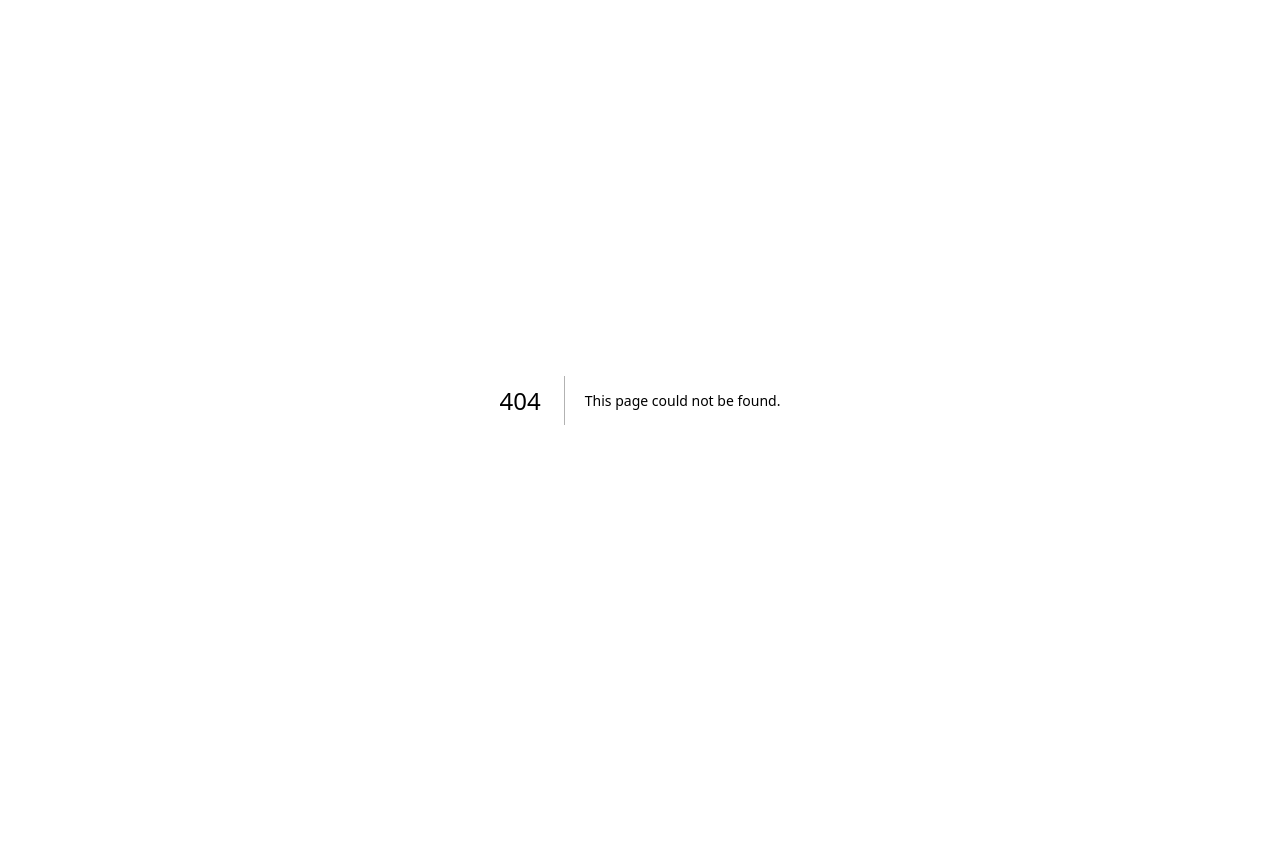
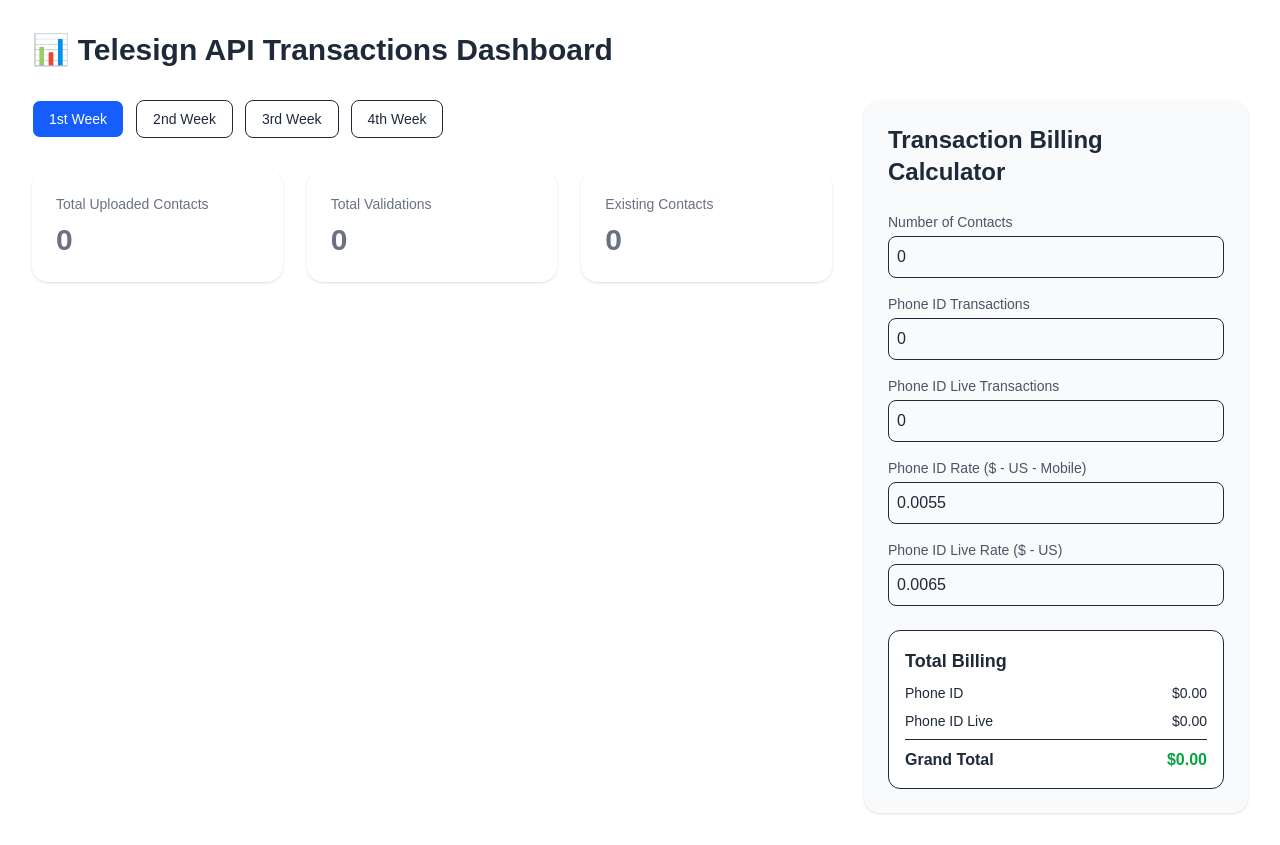
Before and after one commit to svtech01/sv-telesign-web-app, a Next.js app: page /dashboard in a window 1280 px wide. Before the commit this address had no page. Before the commit the page ends 800 px from the top, so only its background shows below. Built offline with nearby package versions, Linux system fonts and the light colour scheme.

Commit message:
dashboard, enabled

```diff
--- a/app/components/ValidationForm.jsx
+++ b/app/components/ValidationForm.jsx
@@ -10,24 +10,53 @@
   const router = useRouter();
   const [loading, setLoading] = useState(false);
   const [currentTask, setCurrentTask] = useState("Processing...");
-  const [formData, setFormData] = useState({
-    file: null,
-    validation_mode: "real",
-    validation_limit: "all",
-    clear_previous: "true",
-    live_status: "true",
-  });
 
-  const handleChange = (e) => {
-    const { name, value, type, files } = e.target;
-    setFormData({
-      ...formData,
-      [name]: type === "file" ? files[0] : value,
-    });
-  };
+  const [file, setFile] = useState(null);
+  const [mode, setMode] = useState("test");
+  const [validation, setValidation] = useState("all");
+  const [clearPrevious, setClearPrevious] = useState(true);
+  const [tickLiveId, setTickLiveId] = useState(false);
+
+  // const [formData, setFormData] = useState({
+  //   file: null,
+  //   validation_mode: "real",
+  //   validation_limit: "all",
+  //   clear_previous: "true",
+  //   live_status: false,
+  // });
+
+  // const handleChange = (e) => {
+  //   const { name, value, type, files } = e.target;
+  //   console.log(type);
+  //   if(type === "checkbox") {
+  //     setFormData({
+  //       ...formData,
+  //       [name]: type === "file" ? files[0] : value,
+  //     });
+  //   }else if(type === "file") {
+  //     setFormData({
+  //       ...formData,
+  //       [name]: files[0]
+  //     });
+  //   }else{
+  //     setFormData({
+  //       ...formData,
+  //       [name]: value,
+  //     });
+  //   }
+
+  // };
 
   const handleSubmit = async (e) => {
     e.preventDefault();
+
+    const formData = {
+      file: file,
+      validation_mode: mode,
+      validation_limit: validation,
+      clear_previous: clearPrevious,
+      live_status: tickLiveId,
+    }
 
     if (!formData.file) return alert("Please upload a CSV file first.");
 
@@ -91,7 +120,7 @@
           type="file"
           name="file"
           accept=".csv"
-          onChange={handleChange}
+          onChange={(e) => setFile(e.target.files[0])}
           className="w-full border border-gray-300 p-2 rounded-lg text-black"
           required
         />
@@ -104,12 +133,12 @@
         </label>
         <select
           name="validation_mode"
-          value={formData.validation_mode}
-          onChange={handleChange}
+          value={mode}
+          onChange={(e) => setMode(e.target.value)}
           className="w-full border border-gray-300 p-2 rounded-lg text-black"
         >
           <option value="real">Real API</option>
-          <option value="test" disabled>Test Mode</option>
+          <option value="test">Test Mode</option>
         </select>
       </div>
 
@@ -120,8 +149,8 @@
         </label>
         <select
           name="validation_limit"
-          value={formData.validation_limit}
-          onChange={handleChange}
+          value={validation}
+          onChange={(e) => setValidation(e.target.value)}
           className="w-full border border-gray-300 p-2 rounded-lg text-black"
         >
           <option value="all">Validate all contacts</option>
@@ -141,9 +170,9 @@
             <input
               type="radio"
               name="clear_previous"
-              value="true"
-              checked={formData.clear_previous === "true"}
-              onChange={handleChange}
+              value={true}
+              checked={clearPrevious === true}
+              onChange={(e) => setClearPrevious(e.target.value)}
             />
             Start Fresh
           </label>
@@ -151,9 +180,9 @@
             <input
               type="radio"
               name="dataHandling"
-              value="false"
-              checked={formData.clear_previous === "false"}
-              onChange={handleChange}
+              value={false}
+              checked={clearPrevious === true}
+              onChange={(e) => setClearPrevious(e.target.value)}
               disabled={true}
             />
             Append
@@ -168,11 +197,10 @@
         </label>
         <label className="flex items-center gap-2 text-black">
           <input
-            type="radio"
+            type="checkbox"
             name="live_status"
-            value="true"
-            checked={formData.live_status === "true"}
-            onChange={handleChange}
+            checked={tickLiveId}
+            onChange={() => setTickLiveId(!tickLiveId)}
           />
           Check Live Status
         </label>
--- /dev/null
+++ b/app/dashboard/page.tsx
@@ -0,0 +1,204 @@
+"use client";
+
+import { useMemo, useState } from "react";
+
+/* ---------------- Constants ---------------- */
+
+const WEEK_OPTIONS = [
+  { label: "1st Week", value: "week1" },
+  { label: "2nd Week", value: "week2" },
+  { label: "3rd Week", value: "week3" },
+  { label: "4th Week", value: "week4" },
+];
+
+// Static mock data (replace with Supabase RPC later)
+const MOCK_DATA: Record<string, any> = {
+  week1: { uploads: 0, validations: 0, existing: 0 },
+  week2: { uploads: 0, validations: 0, existing: 0 },
+  week3: { uploads: 10211, validations: 9836, existing: 375 },
+  week4: { uploads: 0, validations: 0, existing: 0 },
+};
+
+/* ---------------- Page ---------------- */
+
+export default function TelesignDashboardPage() {
+
+  const [week, setWeek] = useState("week1");
+
+  const [contacts, setContacts] = useState(0);
+
+  const [phoneIdTrans, setPhoneIdTrans] = useState(0);
+  const [phoneIdLiveTrans, setPhoneIdLiveTrans] = useState(0);
+
+  const [phoneIdRate, setPhoneIdRate] = useState(0.0055);
+  const [phoneIdLiveRate, setPhoneIdLiveRate] = useState(0.0065);
+
+  const metrics = MOCK_DATA[week];
+
+  // 🔹 Derived transactions (2 per contact)
+  // const phoneIdTx = contacts;
+  // const phoneIdLiveTx = contacts;
+
+  // const phoneIdTotal = phoneIdTx * phoneIdRate;
+  // const phoneIdLiveTotal = phoneIdLiveTx * phoneIdLiveRate;
+
+  // const grandTotal = useMemo(
+  //   () => phoneIdTotal + phoneIdLiveTotal,
+  //   [phoneIdTotal, phoneIdLiveTotal]
+  // );
+
+  // Total billing
+  const phoneIdTotal = phoneIdTrans * phoneIdRate;
+  const phoneIdLiveTotal = phoneIdLiveTrans * phoneIdLiveRate;
+  const grandTotal = phoneIdTotal + phoneIdLiveTotal;
+
+  return (
+    <div className="bg-white text-gray-800">
+      <div className="p-8 max-w-7xl mx-auto bg-white" style={{ width: '100%' }}>
+        <h1 className="text-3xl font-bold mb-8">
+          📊 Telesign API Transactions Dashboard
+        </h1>
+
+        {/* Two-column layout */}
+        <div className="grid grid-cols-1 lg:grid-cols-3 gap-8">
+          {/* ---------------- LEFT: DASHBOARD ---------------- */}
+          <div className="lg:col-span-2 space-y-8">
+            {/* Week Filter */}
+            <div className="flex gap-3">
+              {WEEK_OPTIONS.map(w => (
+                <button
+                  key={w.value}
+                  onClick={() => setWeek(w.value)}
+                  className={`px-4 py-2 rounded-lg border text-sm font-medium ${week === w.value
+                    ? "bg-blue-600 text-white"
+                    : "bg-white hover:bg-gray-50"
+                    }`}
+                >
+                  {w.label}
+                </button>
+              ))}
+            </div>
+
+            {/* Metrics */}
+            <div className="grid grid-cols-1 md:grid-cols-3 gap-6">
+              <MetricCard
+                title=" Total Uploaded Contacts"
+                value={metrics.uploads}
+              />
+              <MetricCard
+                title=" Total Validations"
+                value={metrics.validations.toLocaleString()}
+              />
+              <MetricCard
+                title=" Existing Contacts"
+                value={metrics.existing.toLocaleString()}
+              />
+            </div>
+          </div>
+
+          {/* ---------------- RIGHT: CALCULATOR ---------------- */}
+          <div className="bg-gray-50 p-6 rounded-2xl shadow-sm space-y-6">
+            <h2 className="text-2xl font-semibold">
+              Transaction Billing Calculator
+            </h2>
+
+            <div className="space-y-4">
+              <CalculatorInput
+                label="Number of Contacts"
+                value={contacts}
+                onChange={(value: any) => {
+                  setContacts(value);
+                  setPhoneIdTrans(value);
+                  setPhoneIdLiveTrans(value);
+                }}
+              />
+              <CalculatorInput
+                label="Phone ID Transactions"
+                value={phoneIdTrans}
+                onChange={(value: any) => {
+                  setPhoneIdTrans(value);
+                  setPhoneIdLiveTrans(value); // sync live transactions
+                  setContacts(value); // update contacts sum
+                }}
+              />
+              <CalculatorInput
+                label="Phone ID Live Transactions"
+                value={phoneIdLiveTrans}
+                onChange={setPhoneIdLiveTrans}
+                disabled={true}
+              />
+              <CalculatorInput
+                label="Phone ID Rate ($ - US - Mobile)"
+                value={phoneIdRate}
+                onChange={setPhoneIdRate}
+                step="0.01"
+              />
+              <CalculatorInput
+                label="Phone ID Live Rate ($ - US)"
+                value={phoneIdLiveRate}
+                onChange={setPhoneIdLiveRate}
+                step="0.01"
+              />
+            </div>
+
+            {/* Billing Breakdown */}
+            <div className="bg-white p-4 rounded-xl border space-y-2">
+              <h3 className="text-lg font-semibold"> Total Billing</h3>
+
+              <div className="flex justify-between text-sm">
+                <span>Phone ID</span>
+                <span>${phoneIdTotal.toFixed(2)}</span>
+              </div>
+
+              <div className="flex justify-between text-sm">
+                <span>Phone ID Live</span>
+                <span>${phoneIdLiveTotal.toFixed(2)}</span>
+              </div>
+
+              <div className="border-t pt-2 flex justify-between text-base font-bold">
+                <span>Grand Total</span>
+                <span className="text-green-600">
+                  ${grandTotal.toFixed(2)}
+                </span>
+              </div>
+            </div>
+          </div>
+        </div>
+      </div>
+    </div>
+  );
+}
+
+/* ---------------- Components ---------------- */
+
+function MetricCard({ title, value }: any) {
+  return (
+    <div className="bg-white p-6 rounded-2xl shadow-sm">
+      <p className="text-gray-500 text-sm">{title}</p>
+      <p className="text-3xl font-bold mt-2 text-gray-500">{value}</p>
+    </div>
+  );
+}
+
+function CalculatorInput({
+  label,
+  value,
+  onChange,
+  step = "1",
+  disabled = false,
+}: any) {
+  return (
+    <div>
+      <label className="block text-sm text-gray-600 mb-1">
+        {label}
+      </label>
+      <input
+        type="text"
+        value={value}
+        disabled={disabled}
+       onChange={e => onChange?.(Number(e.target.value))}
+        className="w-full border rounded-lg p-2"
+      />
+    </div>
+  );
+}
```
